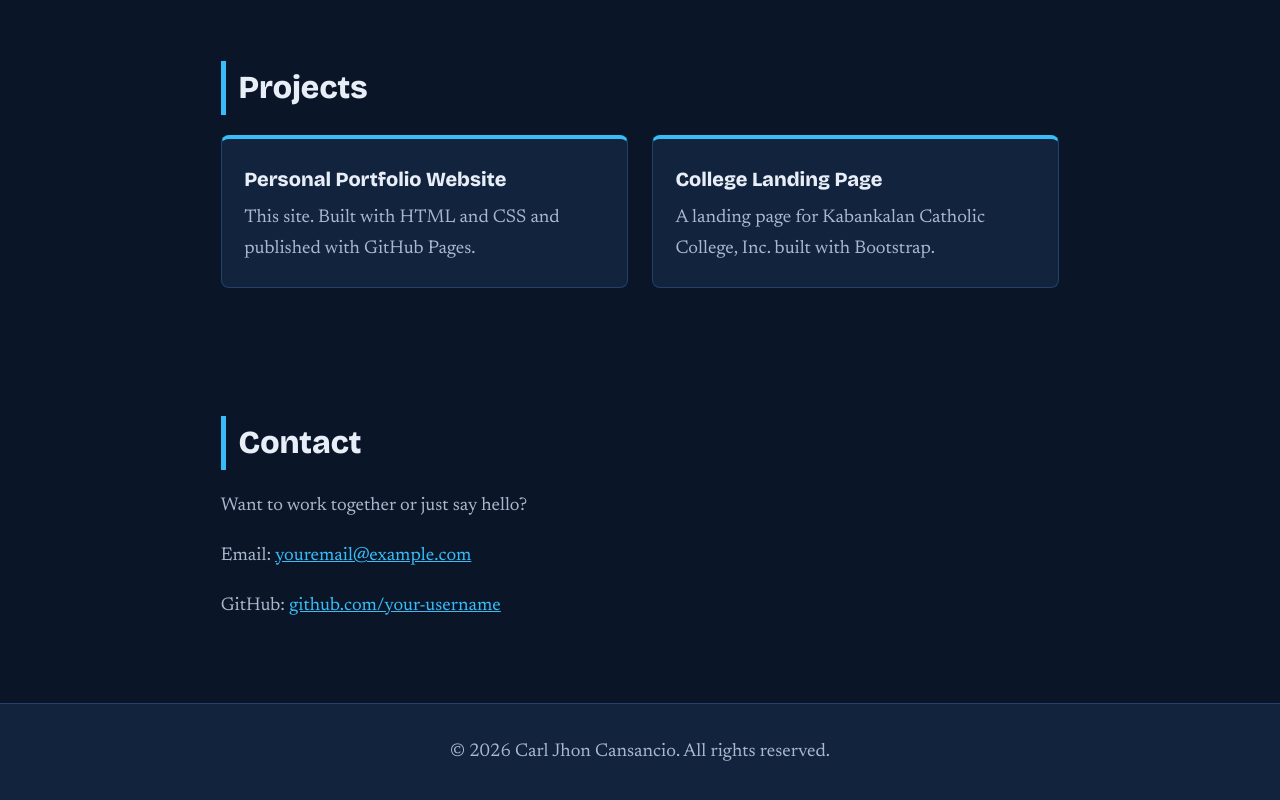
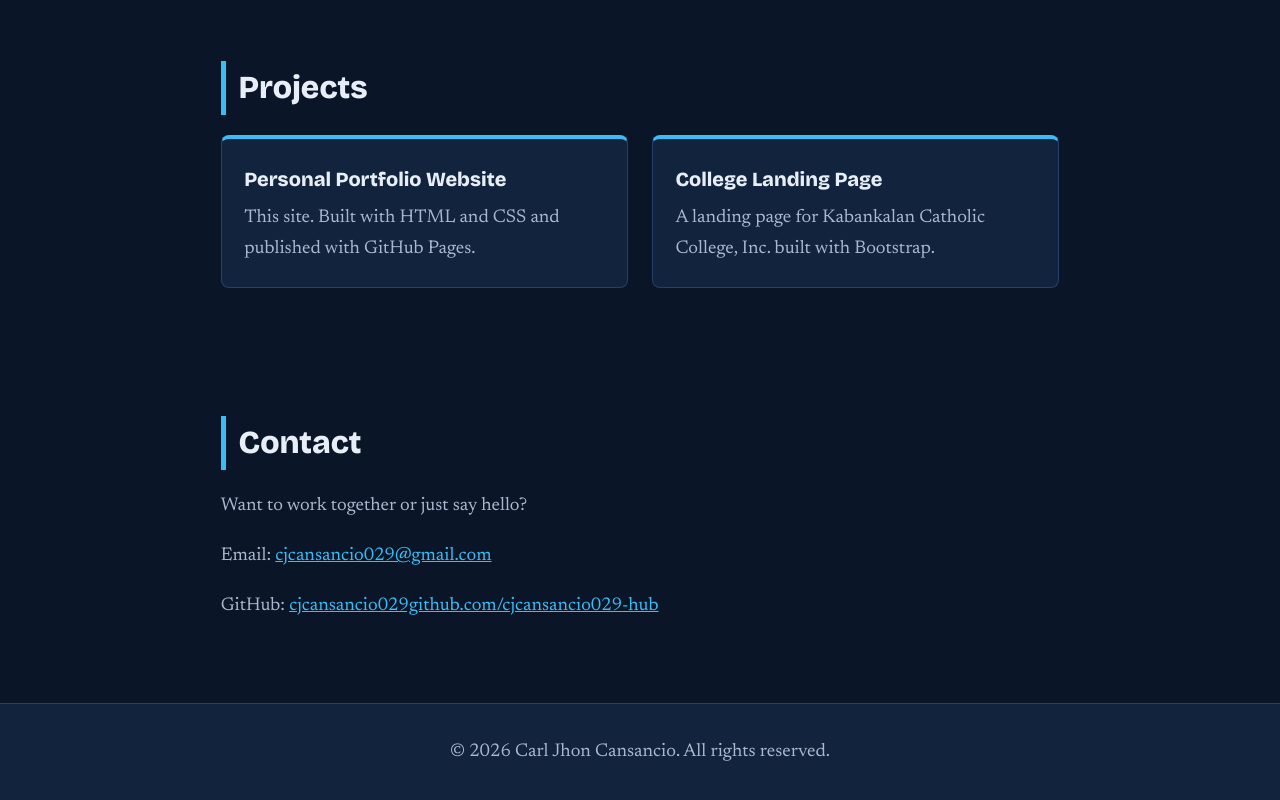
Before and after one commit to cjcansancio029-hub/Cansancio-Project-1, a plain HTML site: page index.html in a window 1280 px wide. Shown: the part 1706-2506 px from the top of the page. Drawn offline with nearby package versions, Linux system fonts and the light colour scheme.

Commit message:
update contact details

```diff
--- a/index.html
+++ b/index.html
@@ -83,8 +83,8 @@
     <section id="contact">
       <h2>Contact</h2>
       <p>Want to work together or just say hello?</p>
-      <p>Email: <a href="mailto:youremail@example.com">youremail@example.com</a></p>
-      <p>GitHub: <a href="https://github.com/your-username">github.com/your-username</a></p>
+      <p>Email: <a href="mailto:youremail@example.com">cjcansancio029@gmail.com</a></p>
+      <p>GitHub: <a href="https://github.com/your-username">cjcansancio029github.com/cjcansancio029-hub</a></p>
     </section>
 
   </main>
```
